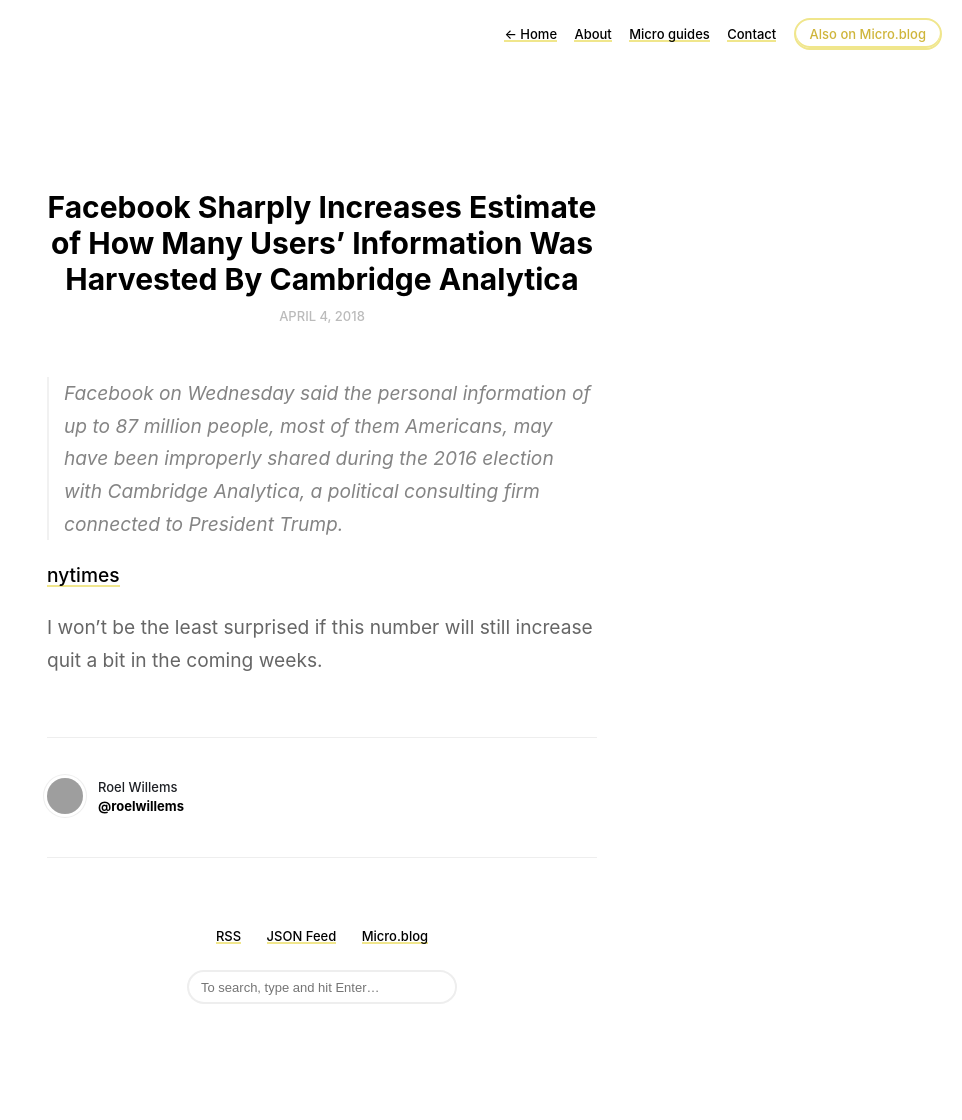
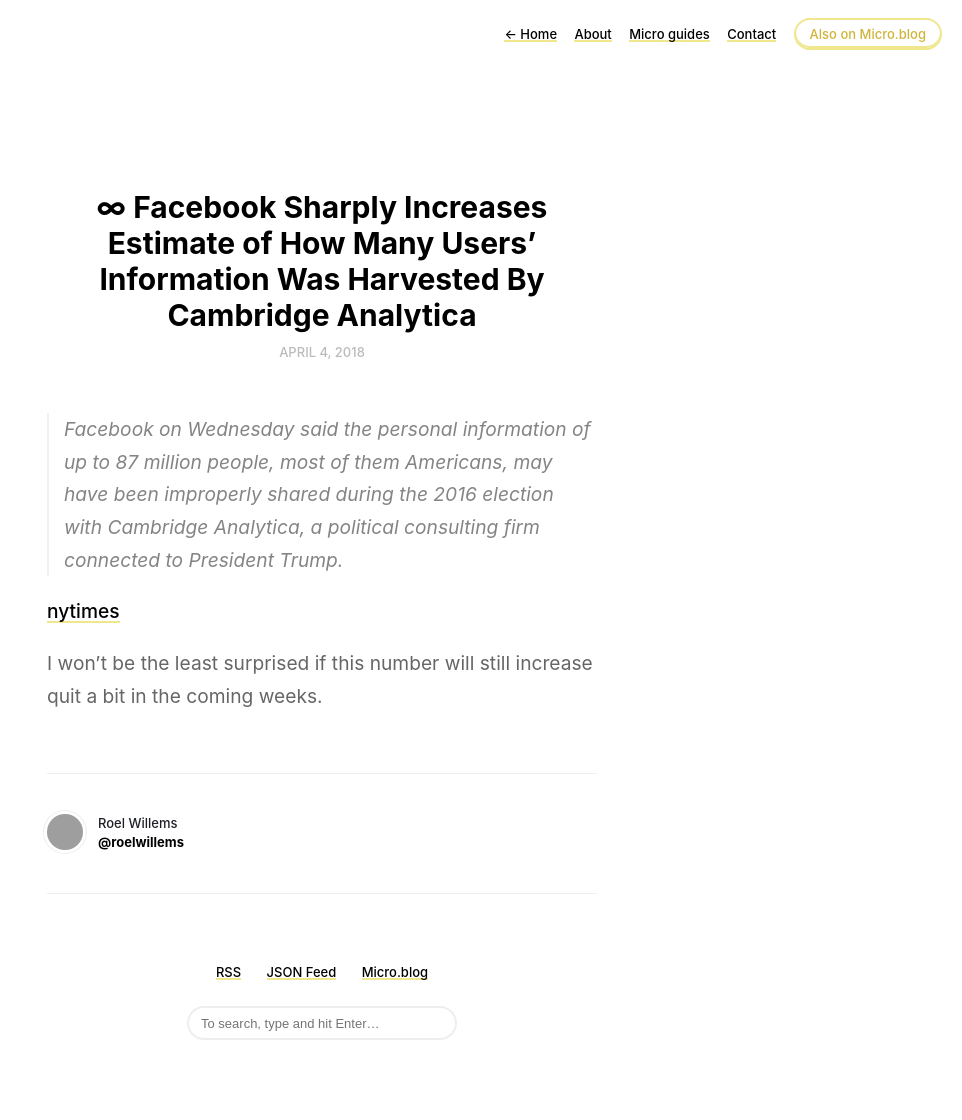
Before and after one commit to roelwillems/roelwillems.github.io, a Jekyll site: the page built from _posts/2018-04-04-facebook-sharply-increases.md, in a window 1280 px wide. Shown: the whole page, without its empty margins (318-1280 px from the left). Built offline with Jekyll 4.4.1, drawn with Linux system fonts in a browser that asks for light colours; before the commit the page ends 1084 px from its top, so only the background shows below that; grey boxes are pictures that could not be loaded.

Commit message:
Mirroring from Micro.blog.

```diff
--- a/_posts/2018-04-04-facebook-sharply-increases.md
+++ b/_posts/2018-04-04-facebook-sharply-increases.md
@@ -1,6 +1,6 @@
 ---
 layout: post
-title: "Facebook Sharply Increases Estimate of How Many Users’ Information Was Harvested By Cambridge Analytica"
+title: "∞ Facebook Sharply Increases Estimate of How Many Users’ Information Was Harvested By Cambridge Analytica"
 microblog: false
 audio:
 date: 2018-04-04 23:47:11 +0200
```
